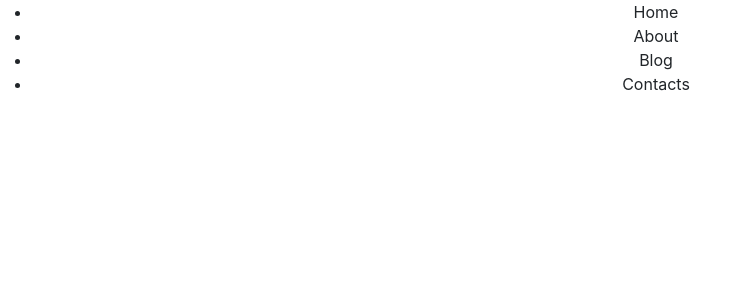
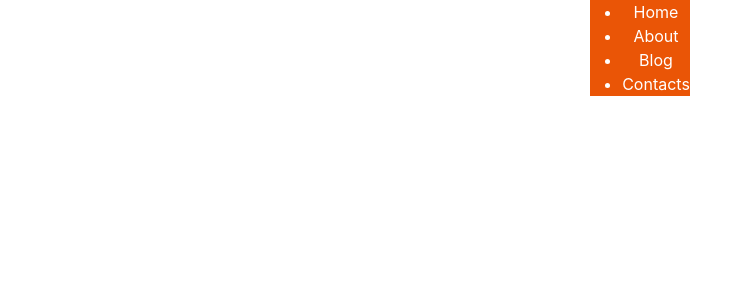
Before and after one commit to bisaalz/mywebsite, a React (Create React App) app: page / in a window 1280 px wide. Shown: the top 300 px of the page, without its empty margins (0-738 px from the left). Built offline with nearby package versions, Linux system fonts and the light colour scheme.

Commit message:
Navbar color

```diff
--- a/src/components/Header/Navbar/Navbar.css
+++ b/src/components/Header/Navbar/Navbar.css
@@ -0,0 +1,10 @@
+.main-nav-ul
+{
+    display: inline-block;
+    background-color: #EA5506;
+}
+
+.main-nav-ul li
+{
+  color: #fff;
+}
```
